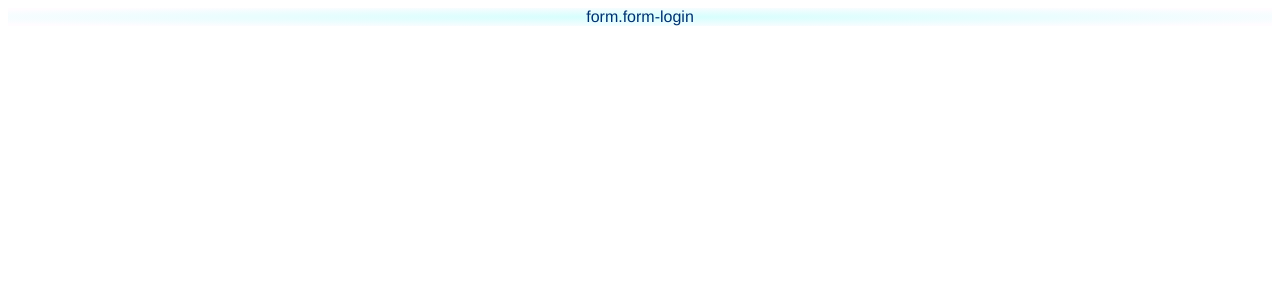
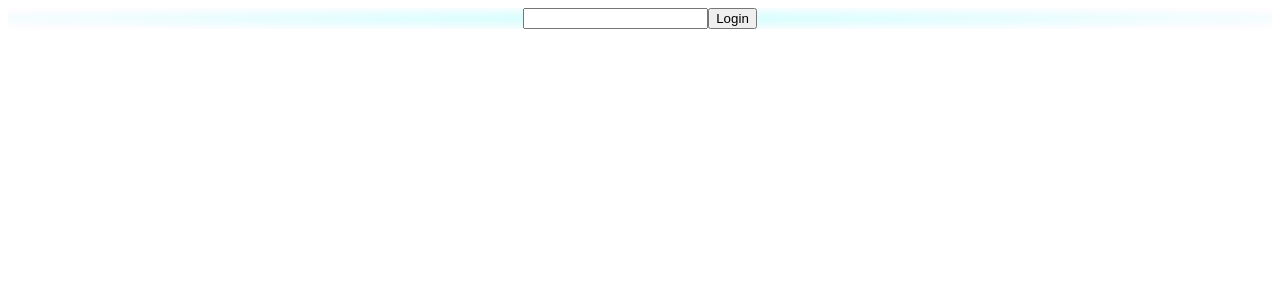
Before and after one commit to ErykMiszczuk/MunchkinTable, a Vue app in the folder ui/: page / in a window 1280 px wide. Shown: the top 300 px of the page. Built offline with nearby package versions, Linux system fonts and the light colour scheme; a web font is replaced by a local one.

Commit message:
Logging in and synchronization is working

```diff
--- a/ui/src/routes.ts
+++ b/ui/src/routes.ts
@@ -4,22 +4,24 @@ const Hero = () => import("./views/Hero.vue");
 const Login = () => import("./views/Login.vue");
 const Settings = () => import("./views/Settings.vue");
 
-export const routes = [
-  {
+export const ROUTES = {
+  GAME: {
     path: "/game",
     component: Hero
   },
-  {
+  LOGIN: {
     path: "/",
     component: Login
   },
-  {
+  SETTINGS: {
     path: "/settings",
     component: Settings
   }
-];
+};
 
-export const router = createRouter({
+const routes = Object.values(ROUTES);
+
+const router = createRouter({
   history: createWebHistory(),
   routes
 });
--- a/ui/src/views/Hero.vue
+++ b/ui/src/views/Hero.vue
@@ -20,13 +20,8 @@ import Counter from '../components/shared/Counter.vue';
 import FullPower from '../components/hero/FullPower.vue';
 import { useStore } from '../stores/main';
 import SseTest from '../components/sseTest.vue';
-import { onMounted } from 'vue';
 
 const store = useStore()
-
-onMounted(() => {
-  store.login("Jotaro")
-})
 
 </script>
 
--- a/ui/src/views/Login.vue
+++ b/ui/src/views/Login.vue
@@ -1,10 +1,33 @@
 <template>
   <div class="login">
-    form.form-login
+    <form action="#" class="login-form">
+      <input
+        type="text"
+        name="username"
+        id="input-username"
+        v-model="name"
+      />
+      <button class="login__button" @click="loginButtonClickHandler"> Login </button>
+    </form>
   </div>
 </template>
 
 <script setup lang="ts">
+import { ref } from 'vue';
+import { useRouter } from 'vue-router';
+import { ROUTES } from '../routes';
+import { useStore } from '../stores/main';
+
+const router = useRouter()
+const store = useStore()
+
+const name = ref("");
+
+function loginButtonClickHandler(e: Event) {
+  e.preventDefault();
+  store.login(name.value);
+  router.push(ROUTES.GAME);
+}
 
 </script>
 
```
Also changed, not shown: ui/src/components/shared/Counter.vue (+6 -2 lines).
